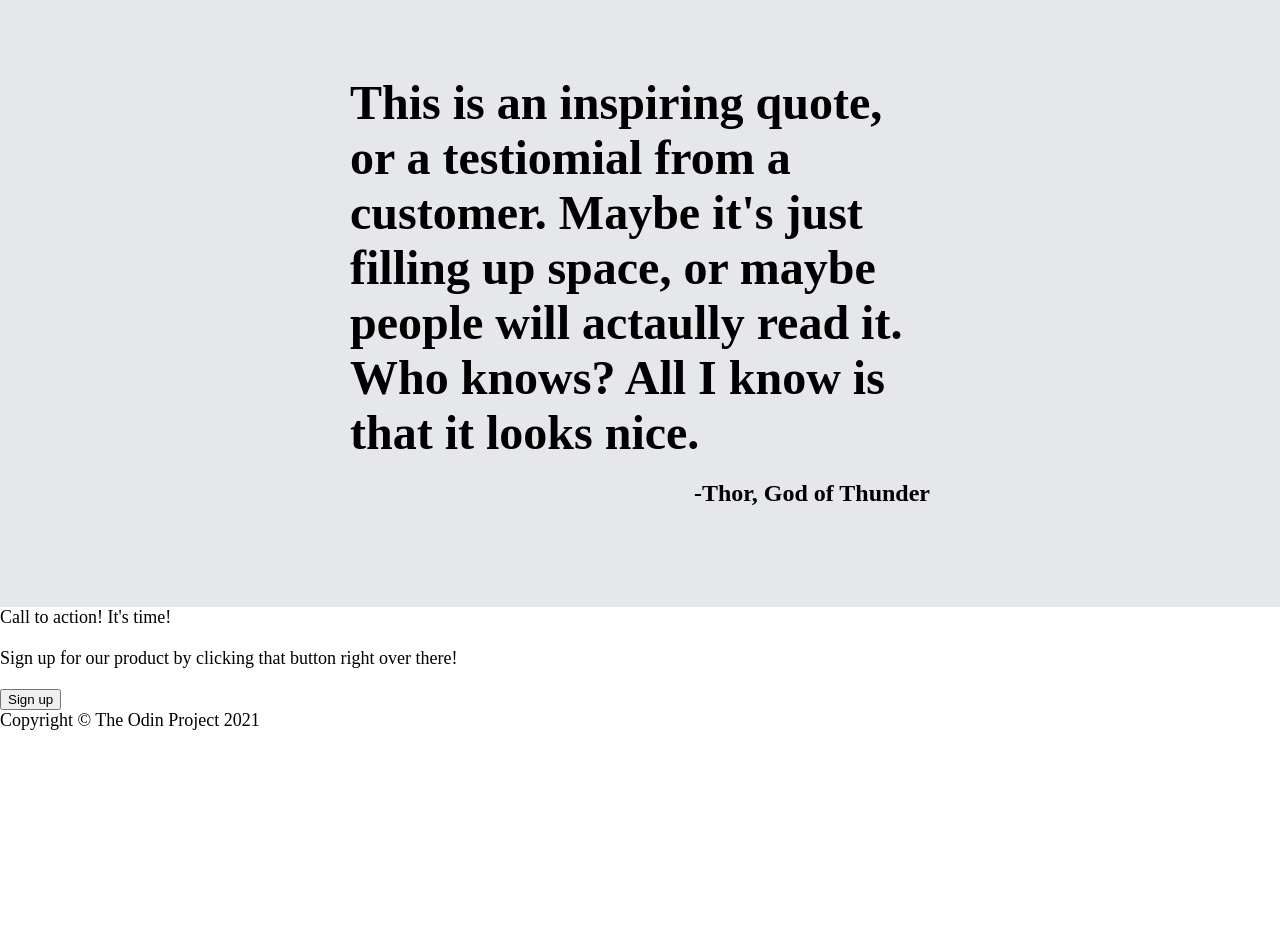
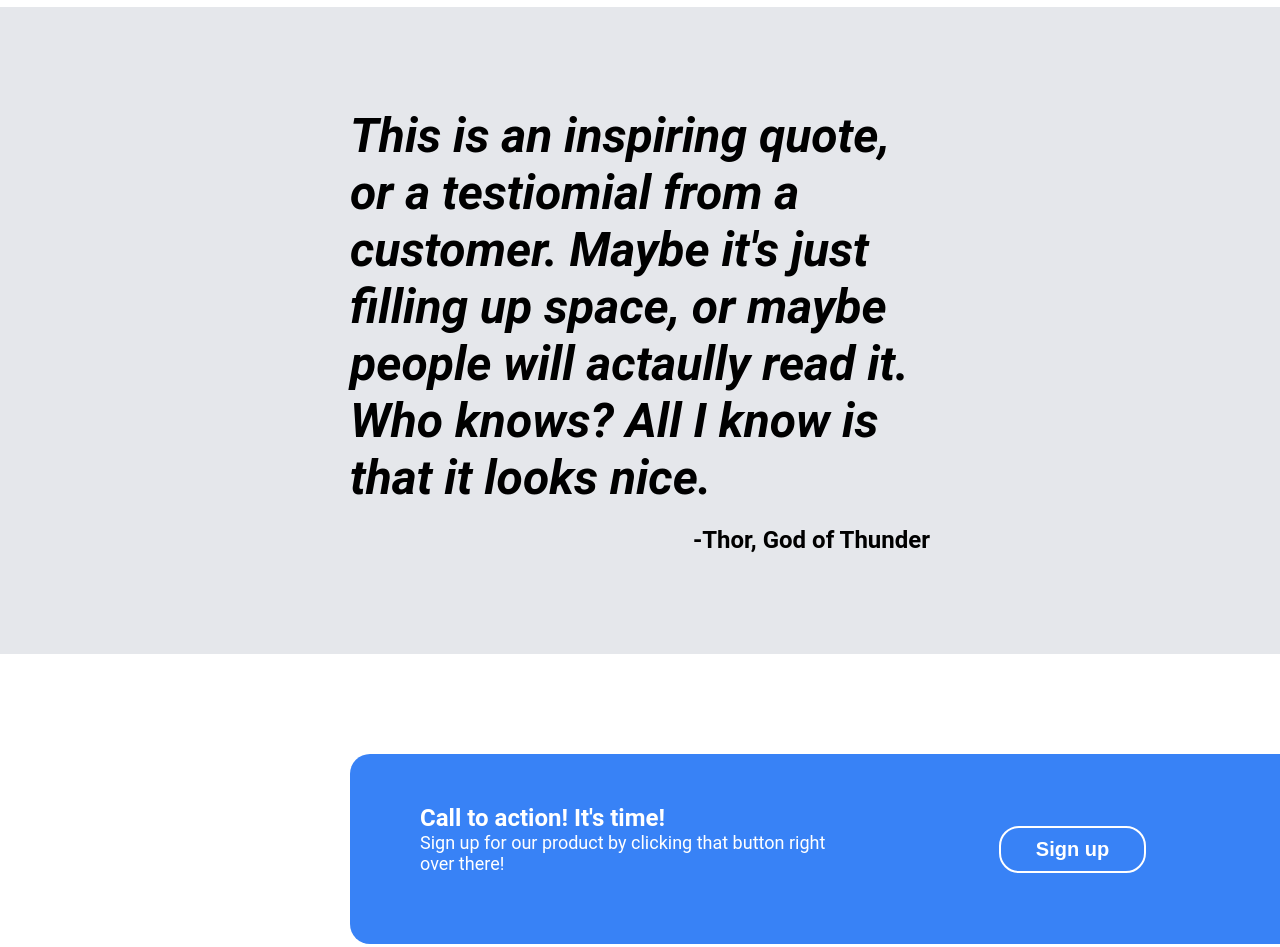
Before and after one commit to adam5192/landing-page, a plain HTML site: page index.html in a window 1280 px wide. Shown: the part 1049-1996 px from the top of the page. Before the commit the page ends 1800 px from the top, so only its background shows below. Drawn offline with Linux system fonts and the light colour scheme.

Commit message:
finish css layout

```diff
--- a/index.html
+++ b/index.html
@@ -62,7 +62,7 @@
     <div class = "signup_card">
         <div class = "popup">
             <div class = left_pop>
-                <p> Call to action! It's time!</p>
+                <h2> Call to action! It's time!</h2>
                 <p>Sign up for our product by clicking that button right over there!</p>
             </div>
             <div class = right_pop>
--- a/styles.css
+++ b/styles.css
@@ -2,6 +2,10 @@
     box-sizing: border-box;
     margin: 0;
 }
+
+body {
+    font-family: 'Roboto', sans-serif;
+  }
 
 .top_card {
     display: flex;
@@ -9,6 +13,10 @@
     background-color: hsl(215, 28%, 17%);
     padding: 10px 350px;
     color: white;
+}
+
+h1 {
+    font-family: Roboto;
 }
 
 .header {
@@ -85,10 +93,62 @@ h1{
     background-color: #E5E7EB;
 }
 
+.quote_card h1 {
+    font-style: italic;
+}
+
 .quote_card h2 {
     text-align: right;
 }
 
 .signup_card {
+    padding: 100px 350px;
+}
 
+.popup {
+    background-color: #3882F6;
+    width: 1000px;
+    display: flex;
+    align-items: center;
+    gap: 30px;
+    margin: 0 auto;
+    color: white;
+    padding: 50px 70px;
+    border-radius: 20px;
 }
+
+.left_pop {
+    flex: 1;
+    display: flex;
+    flex-direction: column ;
+    justify-content: center;
+}
+
+.right_pop {
+    flex: 1;
+    display: flex;
+    justify-content: center;
+    align-items: center;
+}
+
+button {
+    background-color: #3882F6;
+    color: white;
+    padding: 10px 35px;
+    font-size: 20px;
+    font-weight: bold;
+    border-radius: 10px;
+    border: #3882F6;
+}
+
+.right_pop button {
+    border: solid white 2px;
+    border-radius: 20px;
+}
+
+.footer {
+    padding: 50px 350px;
+    text-align: center;
+    background-color: hsl(215, 28%, 17%);
+    color: white;
+}
```
